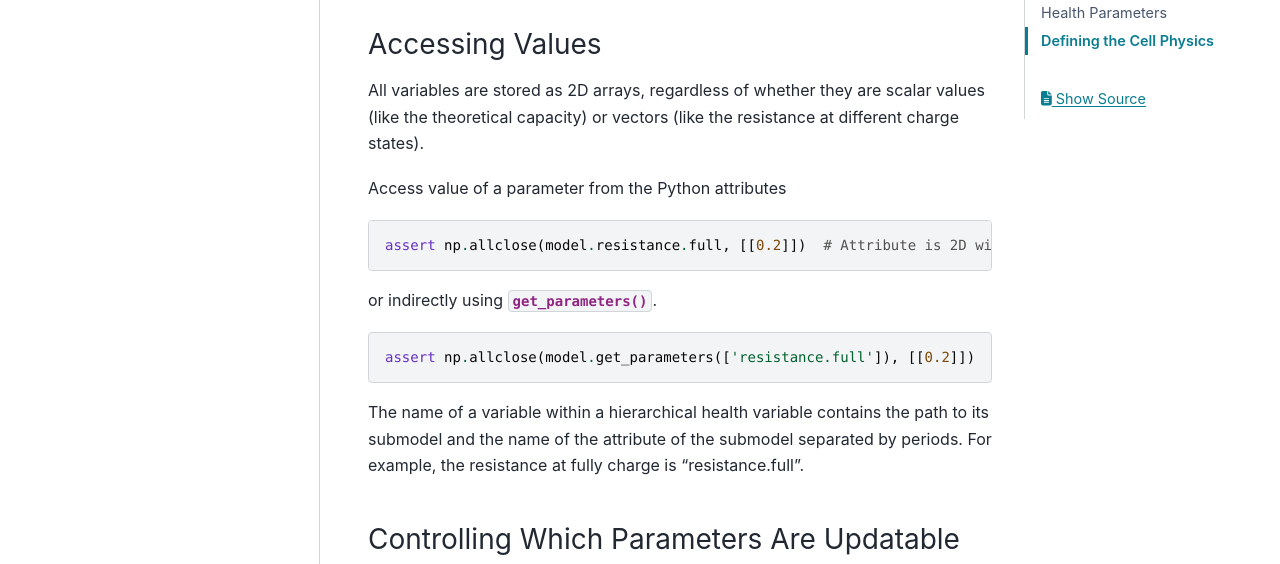
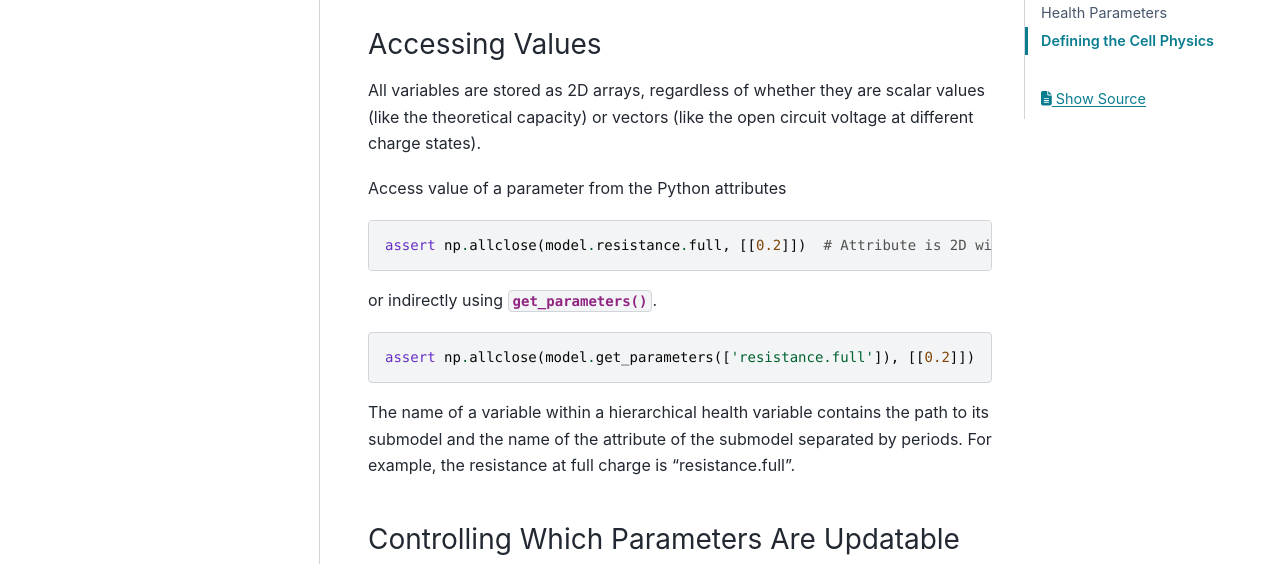
Before and after one commit to ROVI-org/auto-soh, a Sphinx documentation site: the page built from docs/system-models.rst, in a window 1280 px wide and 1400 px high, scrolled down 1828 px. Shown: the part 180-744 px from the top of the window. Built offline with Sphinx 7.4.7 and the PyData theme 0.15.4, drawn with Linux system fonts in a browser that asks for light colours; some of the changed text lies outside the part shown.

Commit message:
Addressing comments

```diff
--- a/docs/extending.rst
+++ b/docs/extending.rst
@@ -8,9 +8,8 @@ For now, it is disconnected sections written as we build capabilities.
 Creating a Health Variable
 --------------------------
 
-Define a new system state by subclassing ``HealthVariable`` then providing
-adding attributes which describe the learnable parameters of a system.
-
+Define the parameters for a new battery system by
+subclassing :class:`~moirae.models.base.HealthVariable`.
 Attributes which represents a health parameter must be numpy arrays,
 other ``HealthVariable`` classes,
 or lists or dictionaries of other ``HealthVariable`` classes.
--- a/docs/system-models.rst
+++ b/docs/system-models.rst
@@ -84,7 +84,7 @@ Accessing Values
 ++++++++++++++++
 
 All variables are stored as 2D arrays, regardless of whether they are scalar values
-(like the theoretical capacity) or vectors (like the resistance at different charge states).
+(like the theoretical capacity) or vectors (like the open circuit voltage at different charge states).
 
 Access value of a parameter from the Python attributes
 
@@ -100,7 +100,7 @@ or indirectly using :meth:`get_parameters`.
 
 The name of a variable within a hierarchical health variable contains the path to its submodel
 and the name of the attribute of the submodel separated by periods.
-For example, the resistance at fully charge is "resistance.full".
+For example, the resistance at full charge is "resistance.full".
 
 Controlling Which Parameters Are Updatable
 ++++++++++++++++++++++++++++++++++++++++++
@@ -154,8 +154,8 @@ Defining the Cell Physics
 All storage systems are represented using a :class:`~moirae.models.base.CellModel`
 that provides two functions:
 
-1. updating transient state given inputs, and
-2. predicting outputs given state and inputs.
+1. updating transient states, and
+2. predicting outputs (e.g., terminal voltage)
 
 Cell models hold no state themselves and only implement the physics
 that describes how the state of a battery system should evolve with time.
```
Also changed, not shown: other parts of docs/system-models.rst (+2 -2 lines), 1 other file.
